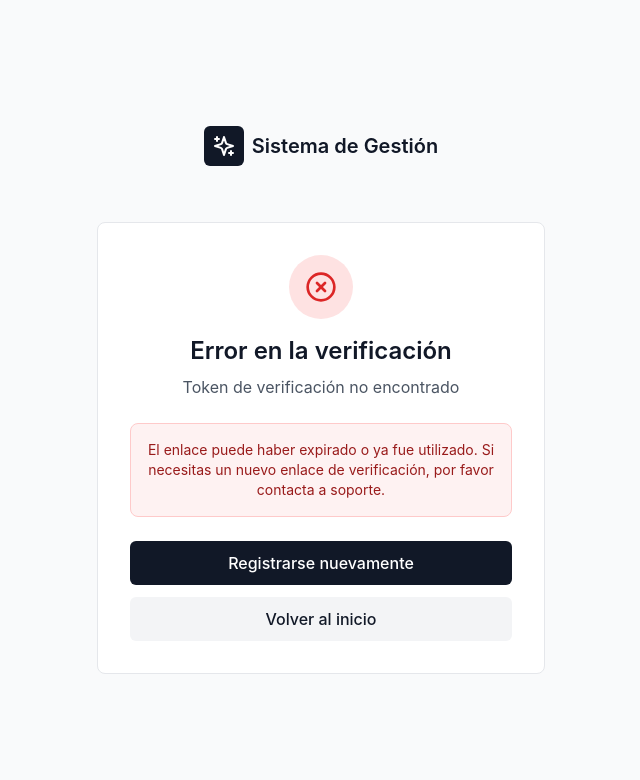
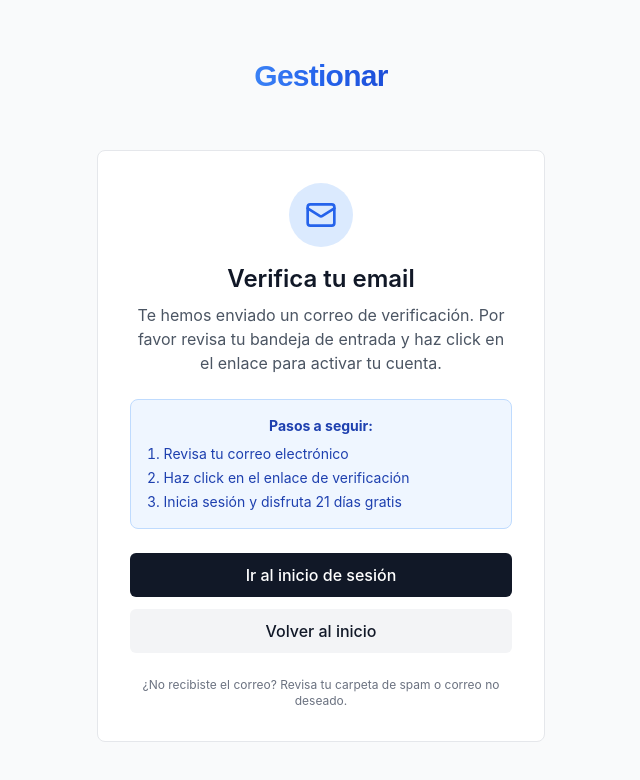
Before and after one commit to EugeNardi/mvp-IAempresas, a React (Vite) app: page /verify-email in a window 1280 px wide. Shown: the top 780 px of the page, without its empty margins (319-959 px from the left). Built offline with nearby package versions, Linux system fonts and the light colour scheme; no server answers.

Commit message:
commit-registro

```diff
--- a/src/context/AuthContext.jsx
+++ b/src/context/AuthContext.jsx
@@ -39,6 +39,7 @@ export const AuthProvider = ({ children }) => {
         data: {
           full_name: fullName,
         },
+        emailRedirectTo: `${window.location.origin}/dashboard`,
       },
     })
     return { data, error }
--- a/src/pages/VerifyEmail.jsx
+++ b/src/pages/VerifyEmail.jsx
@@ -1,132 +1,58 @@
 import React, { useEffect, useState } from 'react'
-import { useNavigate, useSearchParams, Link } from 'react-router-dom'
-import { CheckCircle, XCircle, Loader2, Sparkles } from 'lucide-react'
+import { useNavigate, Link } from 'react-router-dom'
+import { CheckCircle, Mail, Sparkles } from 'lucide-react'
+import Logo from '../components/common/Logo'
 
 const VerifyEmail = () => {
-  const [searchParams] = useSearchParams()
   const navigate = useNavigate()
-  const [status, setStatus] = useState('verifying') // verifying, success, error
-  const [message, setMessage] = useState('')
-  const token = searchParams.get('token')
 
-  useEffect(() => {
-    const verifyEmail = async () => {
-      if (!token) {
-        setStatus('error')
-        setMessage('Token de verificación no encontrado')
-        return
-      }
-
-      try {
-        const response = await fetch(`${import.meta.env.VITE_API_URL}/api/auth/verify-email`, {
-          method: 'POST',
-          headers: {
-            'Content-Type': 'application/json',
-          },
-          body: JSON.stringify({ token }),
-        })
-
-        const data = await response.json()
-
-        if (response.ok) {
-          setStatus('success')
-          setMessage(data.message || 'Email verificado exitosamente')
-          // Redirigir al login después de 3 segundos
-          setTimeout(() => {
-            navigate('/login')
-          }, 3000)
-        } else {
-          setStatus('error')
-          setMessage(data.error || 'Error al verificar el email')
-        }
-      } catch (error) {
-        setStatus('error')
-        setMessage('Error de conexión. Por favor intenta nuevamente.')
-        console.error('Error:', error)
-      }
-    }
-
-    verifyEmail()
-  }, [token, navigate])
+  // Simplemente mostrar mensaje de verificación pendiente
+  // Supabase maneja la verificación automáticamente cuando el usuario hace click en el email
 
   return (
     <div className="min-h-screen bg-gray-50 flex items-center justify-center px-6 py-12">
       <div className="w-full max-w-md">
         {/* Logo */}
         <div className="text-center mb-8">
-          <Link to="/" className="inline-flex items-center justify-center gap-2 group mb-6">
-            <div className="w-10 h-10 bg-gray-900 rounded-md flex items-center justify-center group-hover:bg-gray-800 transition-colors">
-              <Sparkles className="w-6 h-6 text-white" />
-            </div>
-            <span className="text-xl font-semibold text-gray-900">Sistema de Gestión</span>
+          <Link to="/" className="inline-block mb-6">
+            <Logo size="md" />
           </Link>
         </div>
 
         {/* Card */}
         <div className="bg-white border border-gray-200 rounded-lg p-8">
           <div className="text-center">
-            {status === 'verifying' && (
-              <>
             <div className="w-16 h-16 bg-blue-100 rounded-full flex items-center justify-center mx-auto mb-4">
-                  <Loader2 className="w-8 h-8 text-blue-600 animate-spin" />
+              <Mail className="w-8 h-8 text-blue-600" />
             </div>
+
             <h1 className="text-2xl font-semibold text-gray-900 mb-2">
-                  Verificando tu email
+              Verifica tu email
             </h1>
-                <p className="text-gray-600">
-                  Por favor espera mientras verificamos tu cuenta...
+
+            <p className="text-gray-600 mb-6">
+              Te hemos enviado un correo de verificación. Por favor revisa tu bandeja de entrada y haz click en el enlace para activar tu cuenta.
             </p>
-              </>
-            )}
 
-            {status === 'success' && (
-              <>
-                <div className="w-16 h-16 bg-green-100 rounded-full flex items-center justify-center mx-auto mb-4">
-                  <CheckCircle className="w-8 h-8 text-green-600" />
+            <div className="bg-blue-50 border border-blue-200 rounded-lg p-4 mb-6">
+              <p className="text-blue-800 text-sm mb-2">
+                <strong>Pasos a seguir:</strong>
+              </p>
+              <ol className="text-blue-800 text-sm text-left list-decimal list-inside space-y-1">
+                <li>Revisa tu correo electrónico</li>
+                <li>Haz click en el enlace de verificación</li>
+                <li>Inicia sesión y disfruta 21 días gratis</li>
+              </ol>
             </div>
-                <h1 className="text-2xl font-semibold text-gray-900 mb-2">
-                  ¡Email verificado!
-                </h1>
-                <p className="text-gray-600 mb-6">
-                  {message}
-                </p>
-                <div className="bg-green-50 border border-green-200 rounded-lg p-4 mb-6">
-                  <p className="text-green-800 text-sm">
-                    Tu cuenta ha sido activada exitosamente. Serás redirigido al inicio de sesión en unos segundos...
-                  </p>
-                </div>
+
+            <div className="space-y-3">
               <Link
                 to="/login"
-                  className="inline-block w-full bg-gray-900 text-white py-2.5 rounded-md font-medium hover:bg-gray-800 transition-colors"
+                className="block w-full bg-gray-900 text-white py-2.5 rounded-md font-medium hover:bg-gray-800 transition-colors"
               >
                 Ir al inicio de sesión
               </Link>
-              </>
-            )}
 
-            {status === 'error' && (
-              <>
-                <div className="w-16 h-16 bg-red-100 rounded-full flex items-center justify-center mx-auto mb-4">
-                  <XCircle className="w-8 h-8 text-red-600" />
-                </div>
-                <h1 className="text-2xl font-semibold text-gray-900 mb-2">
-                  Error en la verificación
-                </h1>
-                <p className="text-gray-600 mb-6">
-                  {message}
-                </p>
-                <div className="bg-red-50 border border-red-200 rounded-lg p-4 mb-6">
-                  <p className="text-red-800 text-sm">
-                    El enlace puede haber expirado o ya fue utilizado. Si necesitas un nuevo enlace de verificación, por favor contacta a soporte.
-                  </p>
-                </div>
-                <div className="space-y-3">
-                  <Link
-                    to="/register"
-                    className="block w-full bg-gray-900 text-white py-2.5 rounded-md font-medium hover:bg-gray-800 transition-colors"
-                  >
-                    Registrarse nuevamente
-                  </Link>
               <Link
                 to="/"
                 className="block w-full bg-gray-100 text-gray-900 py-2.5 rounded-md font-medium hover:bg-gray-200 transition-colors"
@@ -134,8 +60,10 @@ const VerifyEmail = () => {
                 Volver al inicio
               </Link>
             </div>
-              </>
-            )}
+
+            <p className="text-xs text-gray-500 mt-6">
+              ¿No recibiste el correo? Revisa tu carpeta de spam o correo no deseado.
+            </p>
           </div>
         </div>
       </div>
```
Lines whose indentation alone changed are shown as unchanged.
